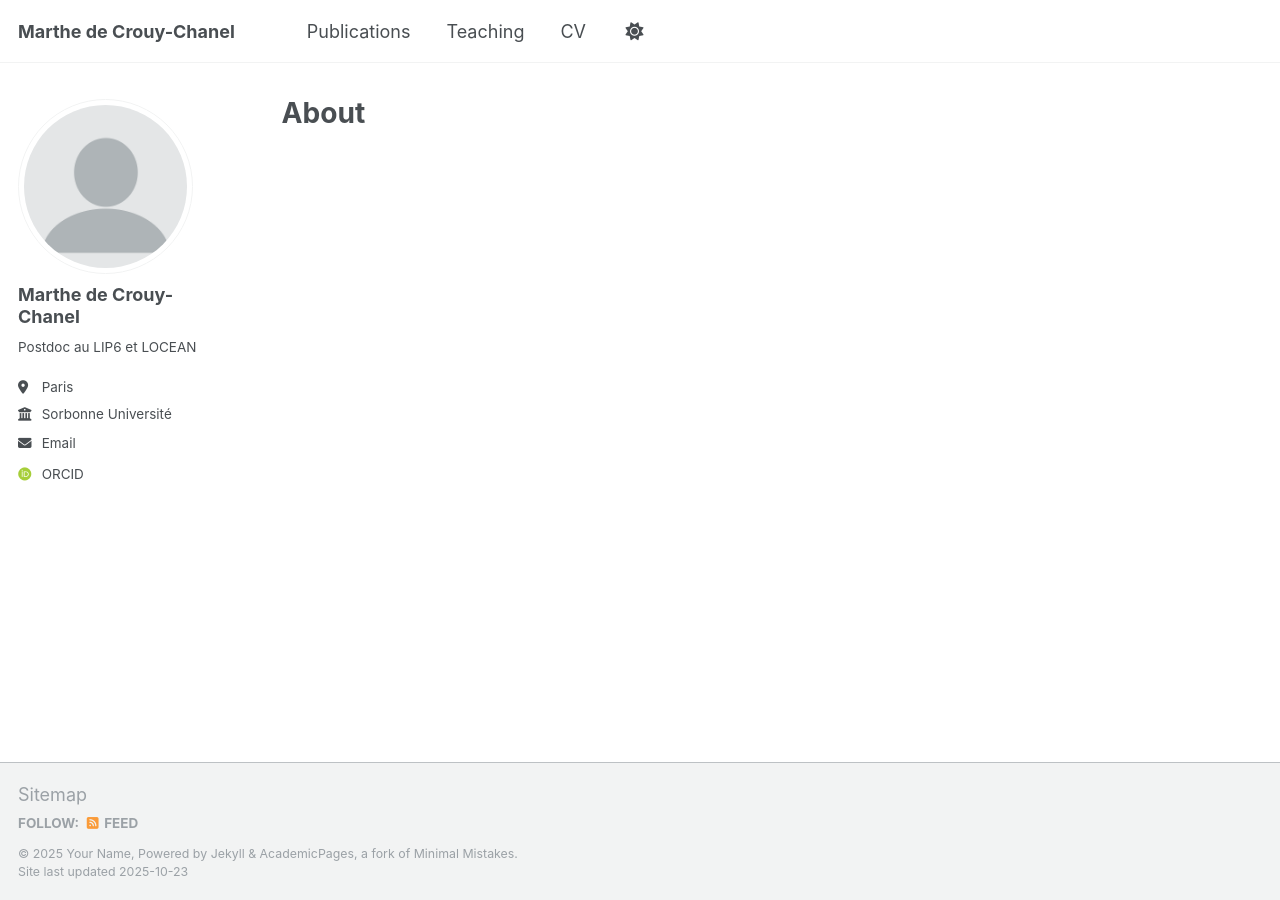
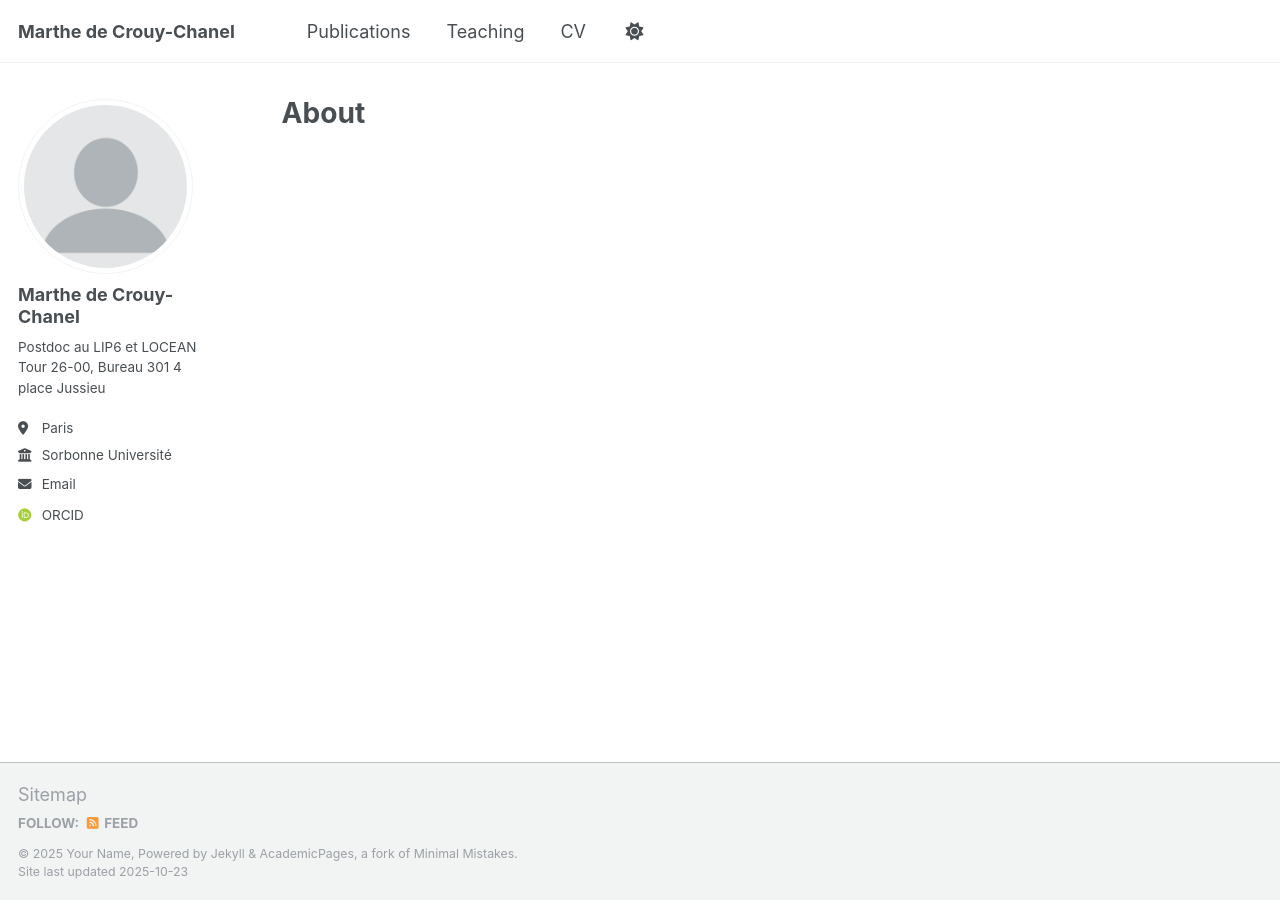
Before and after one commit to mdecrouy/mdecrouy.github.io, a Jekyll site: the page built from _pages/about.md, in a window 1280 px wide. Built offline with Jekyll 4.4.1, drawn with Linux system fonts in a browser that asks for light colours; some web fonts are replaced.

Commit message:
Update _config.yml

```diff
--- a/_config.yml
+++ b/_config.yml
@@ -25,7 +25,7 @@ author:
   avatar           : "profile.png"
   name             : "Marthe de Crouy-Chanel"
   pronouns         : # example: "she/her"
-  bio              : "Postdoc au LIP6 et LOCEAN"
+  bio              : "Postdoc au LIP6 et LOCEAN\n Tour 26-00, Bureau 301 \n 4 place Jussieu"
   location         : "Paris"
   employer         : "Sorbonne Université"
   uri              : # URL
```
